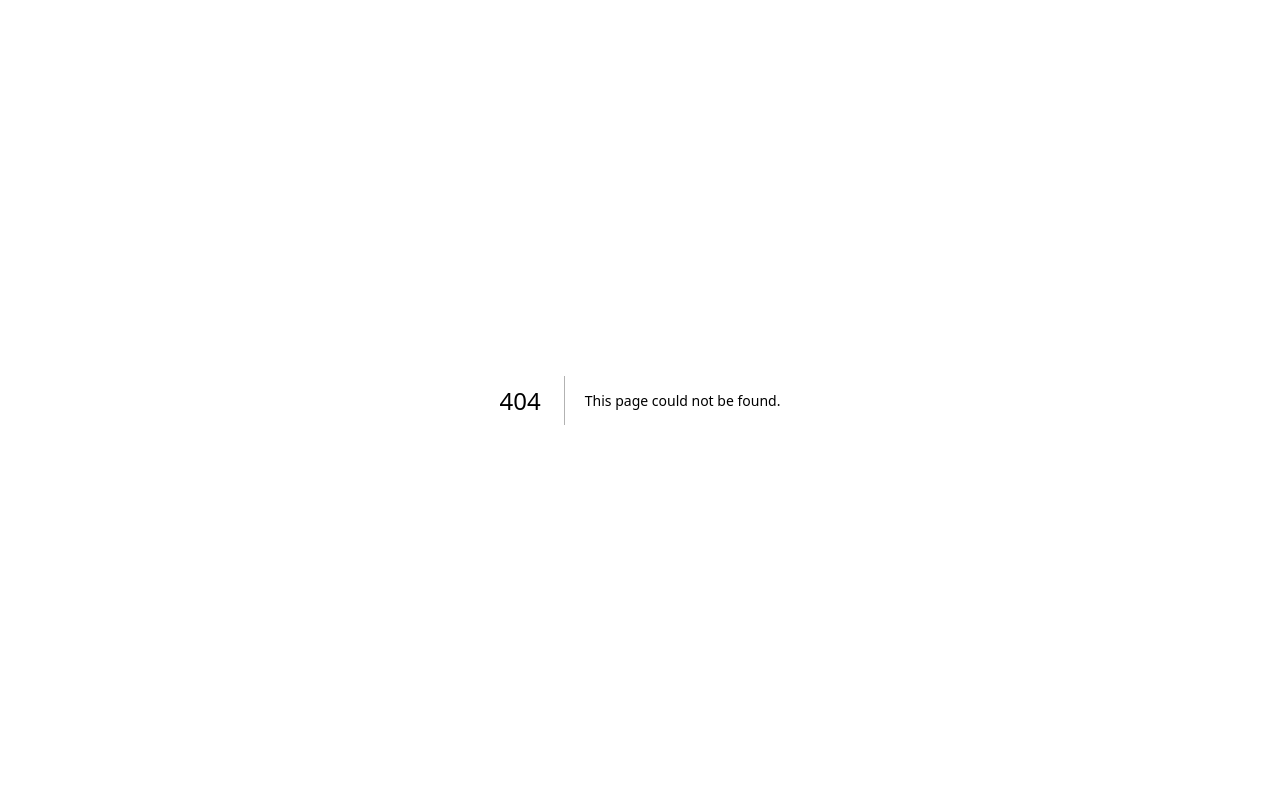
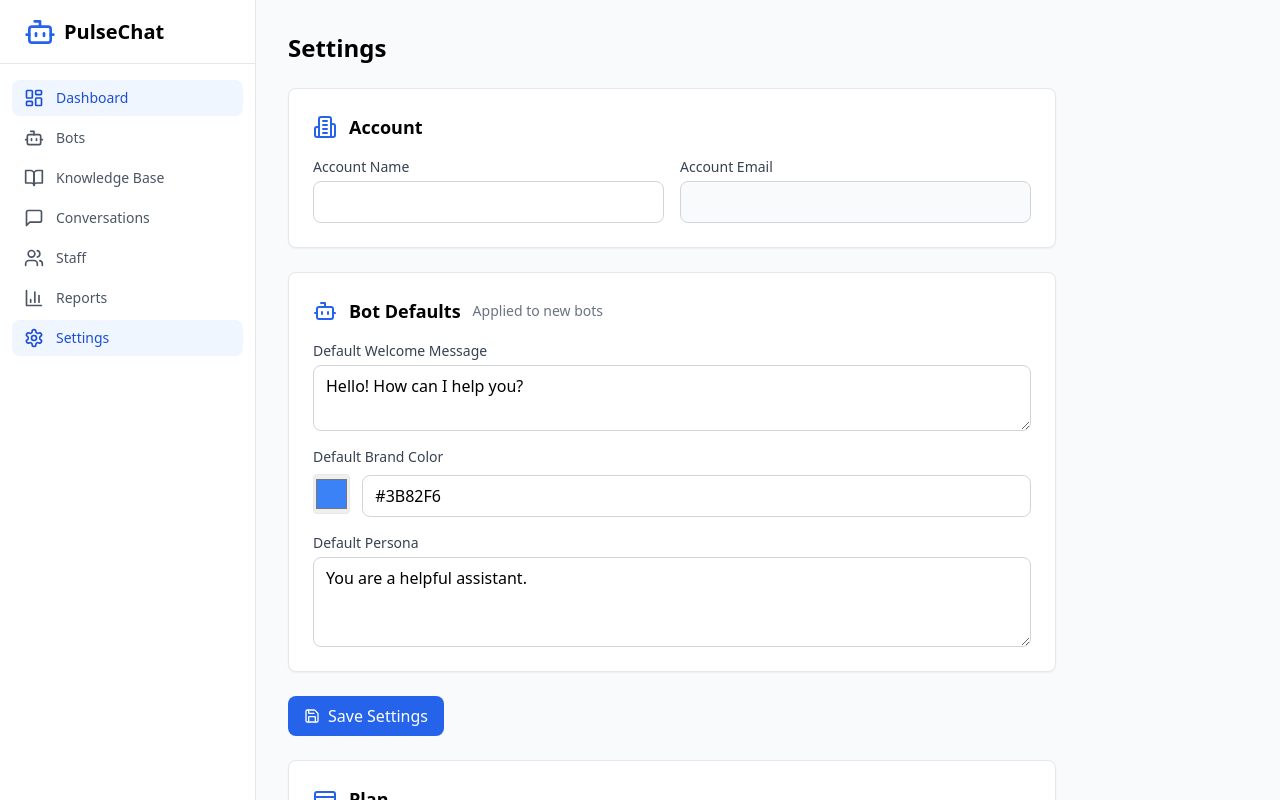
Before and after one commit to Amirshahzad422/PulseChat, a Next.js app in the folder apps/dashboard/: page /dashboard/settings in a window 1280 px wide. Before the commit this address had no page. Built offline with nearby package versions, Linux system fonts and the light colour scheme; no server answers; the database is empty.

Commit message:
feat: add settings page and bot defaults integration

```diff
--- a/apps/dashboard/app/dashboard/bots/new/page.tsx
+++ b/apps/dashboard/app/dashboard/bots/new/page.tsx
@@ -1,6 +1,6 @@
 'use client'
 
-import { useState } from 'react'
+import { useState, useEffect } from 'react'
 import { useRouter } from 'next/navigation'
 import { createClient } from '@/lib/supabase/client'
 import Link from 'next/link'
@@ -15,8 +15,34 @@
   const [position, setPosition] = useState<'bottom-right' | 'bottom-left'>('bottom-right')
   const [loading, setLoading] = useState(false)
   const [error, setError] = useState<string | null>(null)
+  const [fetchedDefaults, setFetchedDefaults] = useState(false)
   const router = useRouter()
   const supabase = createClient()
+
+  useEffect(() => {
+    const loadDefaults = async () => {
+      const { data: { user } } = await supabase.auth.getUser()
+      if (!user) return
+      const { data: staff } = await supabase
+        .from('staff')
+        .select('account_id')
+        .eq('user_id', user.id)
+        .single()
+      if (!staff) return
+      const { data: settings } = await supabase
+        .from('account_settings')
+        .select('*')
+        .eq('account_id', staff.account_id)
+        .maybeSingle()
+      if (settings) {
+        setWelcomeMessage((prev) => (prev === 'Hello! How can I help you?' ? settings.default_welcome_message : prev))
+        setBrandColor((prev) => (prev === '#3B82F6' ? settings.default_brand_color : prev))
+        setPersonaInstructions((prev) => (prev === 'You are a helpful assistant.' ? settings.default_persona : prev))
+      }
+      setFetchedDefaults(true)
+    }
+    loadDefaults()
+  }, [])
 
   const handleSubmit = async (e: React.FormEvent) => {
     e.preventDefault()
@@ -59,6 +85,10 @@
     } else {
       router.push('/dashboard/bots')
     }
+  }
+
+  if (!fetchedDefaults) {
+    return <div className="text-center py-8">Loading...</div>
   }
 
   return (
--- /dev/null
+++ b/apps/dashboard/app/dashboard/settings/page.tsx
@@ -0,0 +1,72 @@
+import { createClient } from '@/lib/supabase/server'
+import SettingsForm from '@/components/dashboard/settings-form'
+import { CreditCard } from 'lucide-react'
+
+export default async function SettingsPage() {
+  const supabase = createClient()
+  const { data: { user } } = await supabase.auth.getUser()
+
+  const { data: staff } = await supabase
+    .from('staff')
+    .select('account_id')
+    .eq('user_id', user?.id)
+    .single()
+
+  const { data: account } = await supabase
+    .from('accounts')
+    .select('*')
+    .eq('id', staff?.account_id)
+    .single()
+
+  const { data: settings } = await supabase
+    .from('account_settings')
+    .select('*')
+    .eq('account_id', staff?.account_id)
+    .maybeSingle()
+
+  const planFeatures: Record<string, string[]> = {
+    free: ['1 bot', '1,000 messages / mo', 'Community support'],
+    pro: ['Unlimited bots', '50,000 messages / mo', 'Priority support', 'RAG knowledge base'],
+    enterprise: ['Unlimited everything', 'Custom models', 'Dedicated support', 'SSO'],
+  }
+
+  return (
+    <div className="max-w-3xl">
+      <h1 className="text-2xl font-bold mb-6">Settings</h1>
+
+      <SettingsForm
+        accountName={account?.name || ''}
+        accountEmail={account?.email || ''}
+        plan={account?.plan || 'free'}
+        settings={{
+          default_welcome_message: settings?.default_welcome_message || 'Hello! How can I help you?',
+          default_brand_color: settings?.default_brand_color || '#3B82F6',
+          default_persona: settings?.default_persona || 'You are a helpful assistant.',
+        }}
+      />
+
+      <div className="rounded-lg border bg-white p-6 shadow-sm mt-6">
+        <div className="flex items-center gap-3 mb-4">
+          <CreditCard className="h-6 w-6 text-blue-600" />
+          <h2 className="text-lg font-semibold">Plan</h2>
+        </div>
+        <div className="flex items-center gap-3 mb-4">
+          <span className="rounded-full bg-blue-100 px-3 py-1 text-sm font-medium text-blue-700 capitalize">
+            {account?.plan || 'free'}
+          </span>
+        </div>
+        <ul className="space-y-2 text-sm text-gray-600">
+          {(planFeatures[account?.plan || 'free'] || []).map((f) => (
+            <li key={f} className="flex items-center gap-2">
+              <span className="text-green-600">✓</span>
+              {f}
+            </li>
+          ))}
+        </ul>
+        <p className="mt-4 text-sm text-gray-500">
+          Contact sales to upgrade your plan.
+        </p>
+      </div>
+    </div>
+  )
+}
--- /dev/null
+++ b/apps/dashboard/components/dashboard/settings-form.tsx
@@ -0,0 +1,133 @@
+'use client'
+
+import { useState } from 'react'
+import { Building2, Bot, Save } from 'lucide-react'
+
+interface SettingsFormProps {
+  accountName: string
+  accountEmail: string
+  plan: string
+  settings: {
+    default_welcome_message: string
+    default_brand_color: string
+    default_persona: string
+  }
+}
+
+export default function SettingsForm({ accountName, accountEmail, plan, settings }: SettingsFormProps) {
+  const [name, setName] = useState(accountName)
+  const [welcomeMessage, setWelcomeMessage] = useState(settings.default_welcome_message)
+  const [brandColor, setBrandColor] = useState(settings.default_brand_color)
+  const [persona, setPersona] = useState(settings.default_persona)
+  const [loading, setLoading] = useState(false)
+  const [status, setStatus] = useState<{ type: 'success' | 'error'; text: string } | null>(null)
+
+  const handleSave = async (e: React.FormEvent) => {
+    e.preventDefault()
+    setLoading(true)
+    setStatus(null)
+
+    const res = await fetch('/api/settings', {
+      method: 'PATCH',
+      headers: { 'Content-Type': 'application/json' },
+      body: JSON.stringify({
+        account_name: name,
+        default_welcome_message: welcomeMessage,
+        default_brand_color: brandColor,
+        default_persona: persona,
+      }),
+    })
+
+    const data = await res.json()
+    if (res.ok) {
+      setStatus({ type: 'success', text: 'Settings saved.' })
+    } else {
+      setStatus({ type: 'error', text: data.error || 'Failed to save.' })
+    }
+    setLoading(false)
+  }
+
+  const inputClass =
+    'mt-1 block w-full rounded-lg border border-gray-300 px-3 py-2 focus:border-blue-500 focus:outline-none'
+
+  return (
+    <form onSubmit={handleSave} className="space-y-6">
+      <div className="rounded-lg border bg-white p-6 shadow-sm">
+        <div className="flex items-center gap-3 mb-4">
+          <Building2 className="h-6 w-6 text-blue-600" />
+          <h2 className="text-lg font-semibold">Account</h2>
+        </div>
+        <div className="grid grid-cols-1 md:grid-cols-2 gap-4">
+          <div>
+            <label className="block text-sm font-medium text-gray-700">Account Name</label>
+            <input type="text" value={name} onChange={(e) => setName(e.target.value)} className={inputClass} />
+          </div>
+          <div>
+            <label className="block text-sm font-medium text-gray-700">Account Email</label>
+            <input type="email" value={accountEmail} disabled className={`${inputClass} bg-gray-50`} />
+          </div>
+        </div>
+      </div>
+
+      <div className="rounded-lg border bg-white p-6 shadow-sm">
+        <div className="flex items-center gap-3 mb-4">
+          <Bot className="h-6 w-6 text-blue-600" />
+          <h2 className="text-lg font-semibold">Bot Defaults</h2>
+          <p className="text-sm text-gray-500">Applied to new bots</p>
+        </div>
+        <div className="space-y-4">
+          <div>
+            <label className="block text-sm font-medium text-gray-700">Default Welcome Message</label>
+            <textarea
+              value={welcomeMessage}
+              onChange={(e) => setWelcomeMessage(e.target.value)}
+              rows={2}
+              className={inputClass}
+            />
+          </div>
+          <div>
+            <label className="block text-sm font-medium text-gray-700">Default Brand Color</label>
+            <div className="mt-1 flex items-center gap-3">
+              <input
+                type="color"
+                value={brandColor}
+                onChange={(e) => setBrandColor(e.target.value)}
+                className="h-10 w-10 cursor-pointer rounded border"
+              />
+              <input
+                type="text"
+                value={brandColor}
+                onChange={(e) => setBrandColor(e.target.value)}
+                className={`${inputClass} w-32`}
+              />
+            </div>
+          </div>
+          <div>
+            <label className="block text-sm font-medium text-gray-700">Default Persona</label>
+            <textarea
+              value={persona}
+              onChange={(e) => setPersona(e.target.value)}
+              rows={3}
+              className={inputClass}
+            />
+          </div>
+        </div>
+      </div>
+
+      {status && (
+        <p className={`text-sm ${status.type === 'success' ? 'text-green-600' : 'text-red-600'}`}>
+          {status.text}
+        </p>
+      )}
+
+      <button
+        type="submit"
+        disabled={loading}
+        className="flex items-center gap-2 rounded-lg bg-blue-600 px-4 py-2 text-white hover:bg-blue-700 disabled:opacity-50"
+      >
+        <Save className="h-4 w-4" />
+        {loading ? 'Saving...' : 'Save Settings'}
+      </button>
+    </form>
+  )
+}
```
